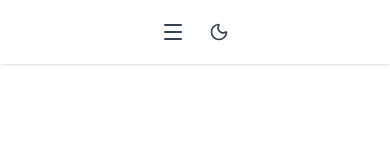
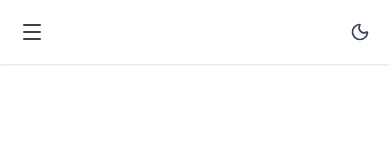
Before and after one commit to ccioanca/Blueprints, a React (Vite) app: page / in a window 390 px wide. Shown: the top 160 px of the page. Built offline with nearby package versions, Linux system fonts and the light colour scheme.

Commit message:
Update navigation-menu.tsx

```diff
--- a/src/components/ui/navigation-menu.tsx
+++ b/src/components/ui/navigation-menu.tsx
@@ -18,7 +18,7 @@
       data-slot="navigation-menu"
       data-viewport={viewport}
       className={cn(
-        "group/navigation-menu relative flex w-full flex-1 items-center justify-center",
+        "group/navigation-menu relative flex w-full flex-1 items-center justify-between md:justify-center [&>div]:w-full",
         className
       )}
       {...props}
```
